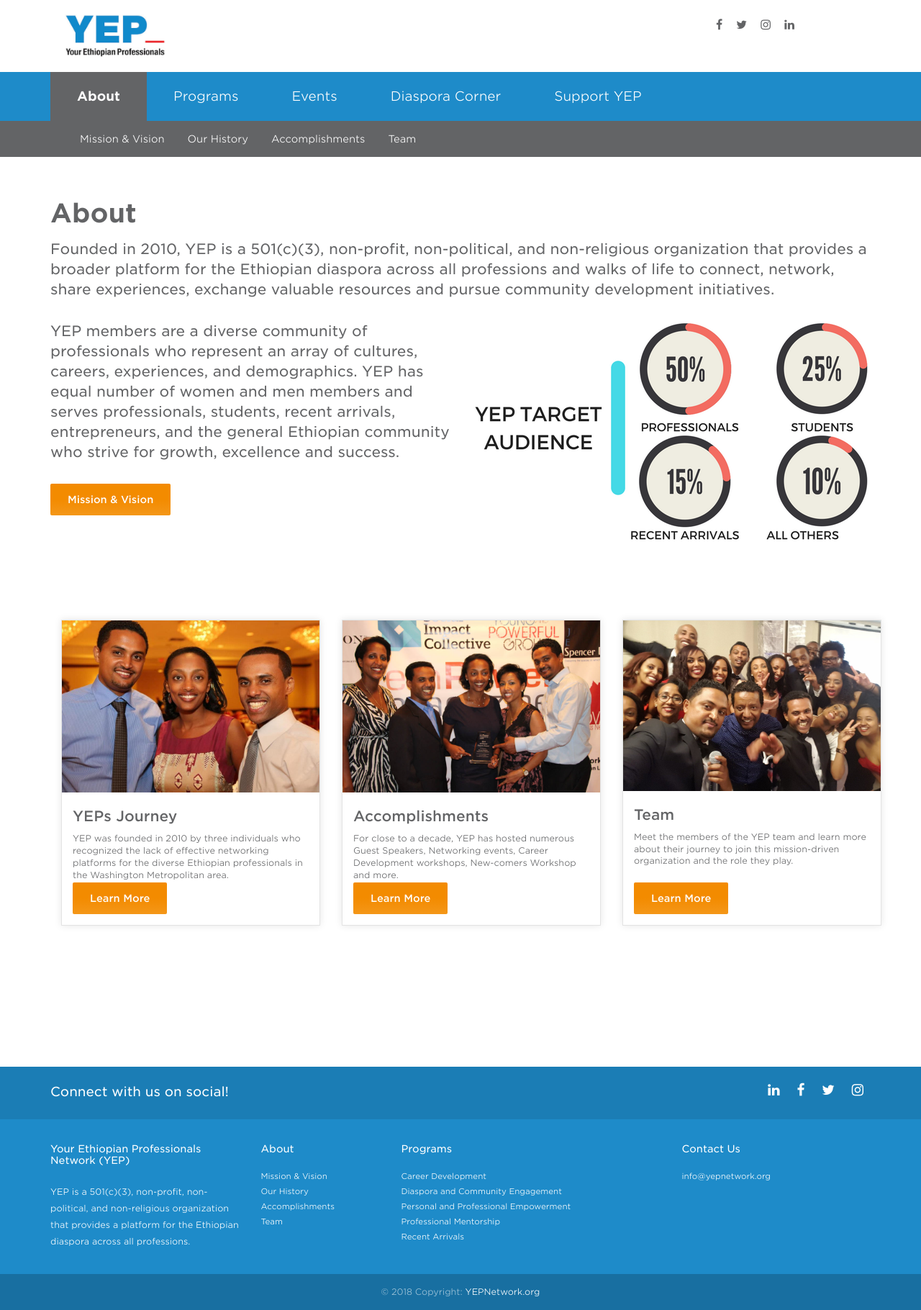
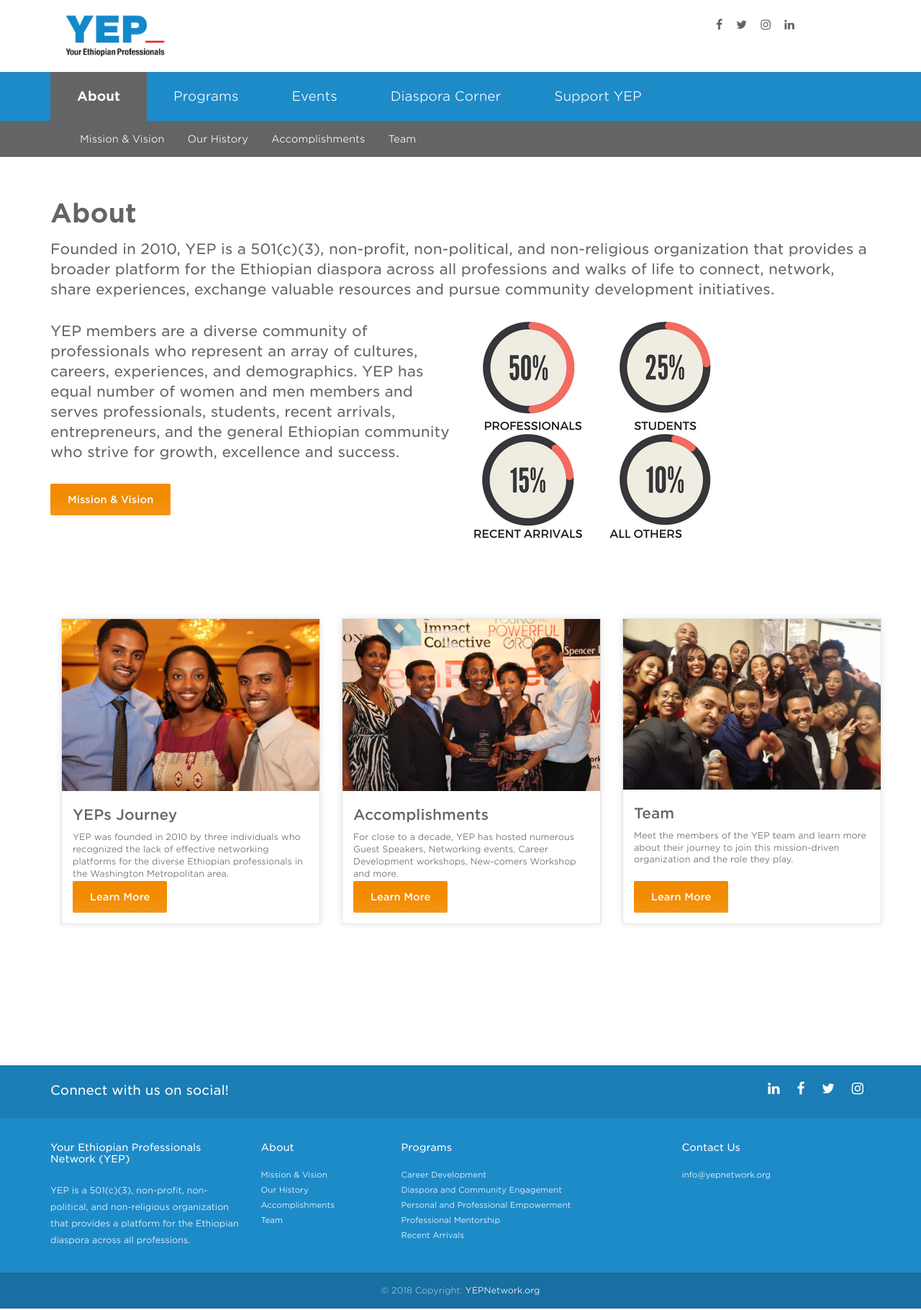
Before and after one commit to YEPNetwork/yepnetwork.github.io, a Jekyll site: the page built from about.html, in a window 1280 px wide. Shown: the whole page at 72% size. Built offline with Jekyll 4.4.1, drawn with Linux system fonts in a browser that asks for light colours; nearby versions of some CDN libraries.

Commit message:
Update about.html

```diff
--- a/about.html
+++ b/about.html
@@ -48,7 +48,7 @@
         </div>
       <div class="row">
         <div class="col-sm-12 col-md-6">
-            <img src="/assets/images/hero/yep_target_audience.png">
+            <img src="/assets/images/hero/yep_target_audience_1.png">
         </div>
       </div>
     </div>
```
